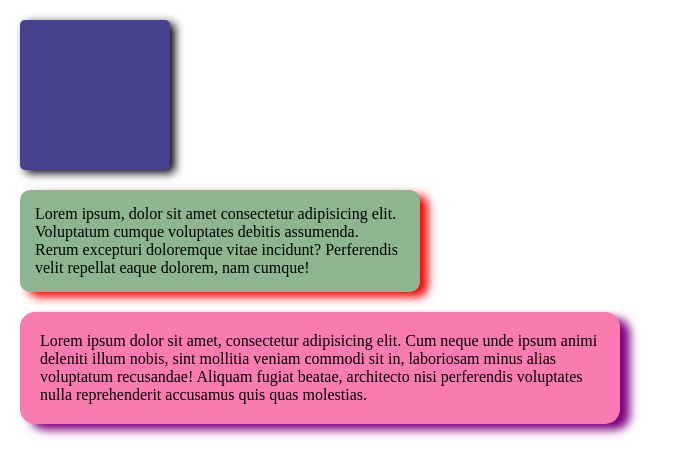
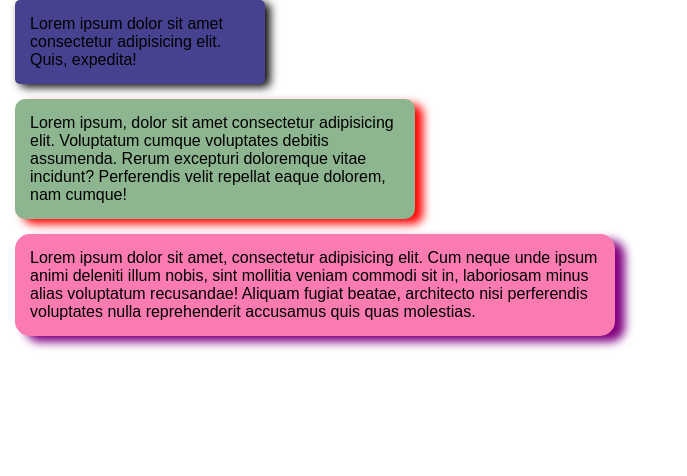
Before and after one commit to raselranaearshad/sass_practice, a plain HTML site: page scss-yahoo-baba/1.7-sass-extend/index.html in a window 1280 px wide. Shown: the whole page, without its empty margins (0-687 px from the left). Drawn offline with Linux system fonts and the light colour scheme.

Commit message:
Sass @extend directive

```diff
--- a/scss-yahoo-baba/1.7-sass-extend/assets/scss/style.scss
+++ b/scss-yahoo-baba/1.7-sass-extend/assets/scss/style.scss
@@ -6,30 +6,32 @@
 
 @import './components/mixins';
 
-#first, #second, #third{
-  margin: 20px;
+%extend {
+  font-family: Arial, Helvetica, sans-serif;
+  font-size: 16px;
+  padding: 15px;
+  margin: 0 0 15px 15px;
 }
 
 #first {
-  width: 150px;
-  height: 150px;
+  @extend %extend;
+  width: 250px;
   background-color: #474290;
   @include bd-radius(5px);
   @include box-shadow (5px, 3px, 10px, black);
 }
-
 #second {
+  @extend %extend;
   width: 400px;
   background-color: #8db58f;
-  padding: 15px;
   @include bd-radius(10px);
   @include box-shadow (8px, 5px, 10px, red);
 }
 
 #third {
+  @extend %extend;
   width: 600px;
   background-color: #fa7ab2;
-  padding: 20px;
   @include bd-radius(15px);
   @include box-shadow(10px, 6px, 10px, purple);
 }
--- a/scss-yahoo-baba/1.7-sass-extend/index.html
+++ b/scss-yahoo-baba/1.7-sass-extend/index.html
@@ -7,7 +7,9 @@
   <link rel="stylesheet" href="assets/css/style.css">
 </head>
 <body>
-  <div id="first"></div>
+  <div id="first">
+    Lorem ipsum dolor sit amet consectetur adipisicing elit. Quis, expedita!
+  </div>
   <div id="second">
     <p>Lorem ipsum, dolor sit amet consectetur adipisicing elit. Voluptatum cumque voluptates debitis assumenda. Rerum excepturi doloremque vitae incidunt? Perferendis velit repellat eaque dolorem, nam cumque!</p>
   </div>
```
Also changed, not shown: scss-yahoo-baba/1.7-sass-extend/assets/css/style.css, 1 other file.
